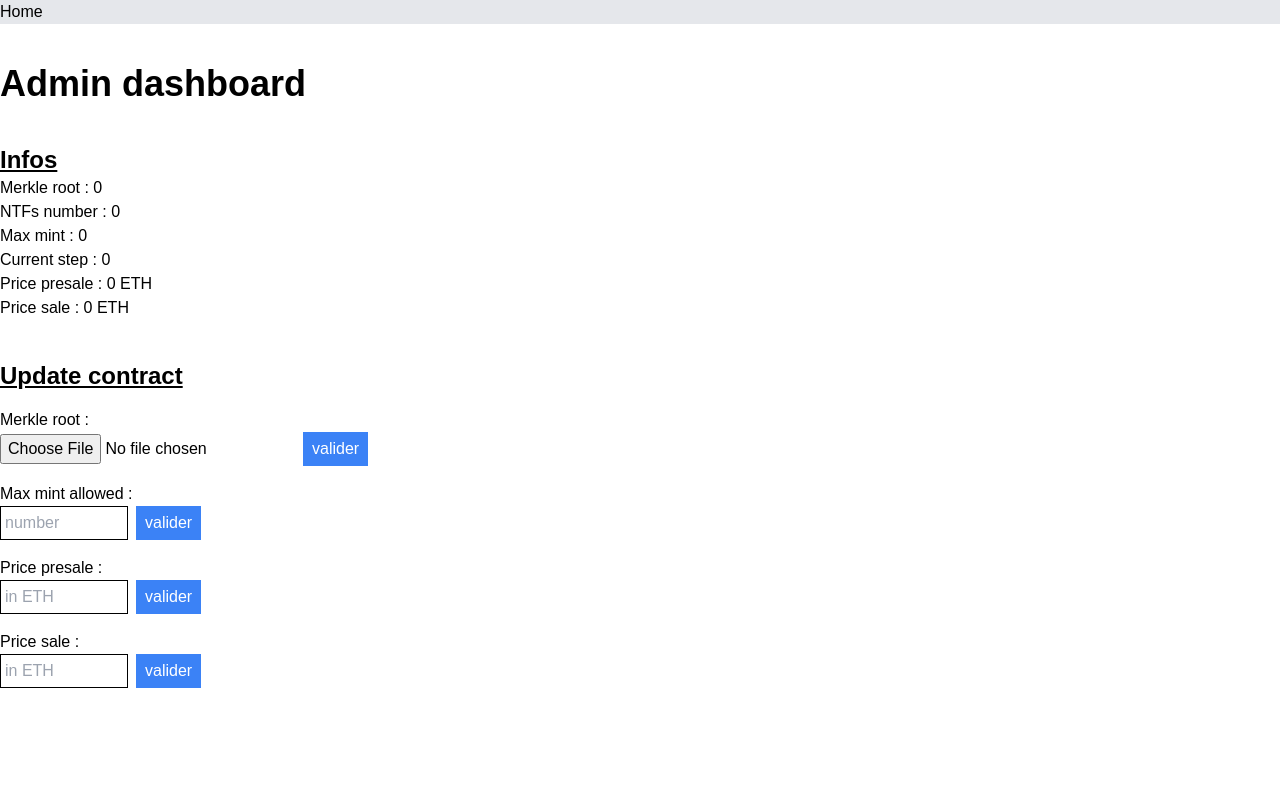
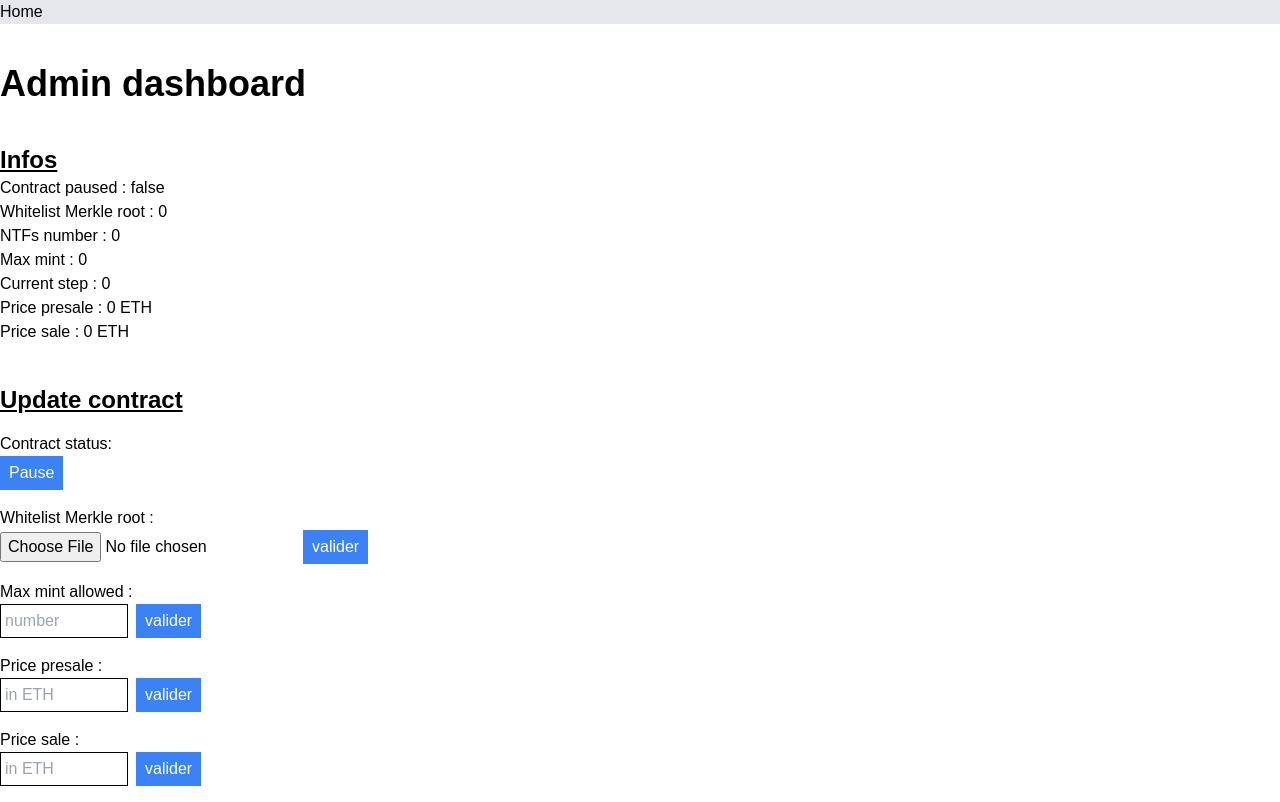
Before and after one commit to Kazimir42/Kazi_dApp_nft, a React (Create React App) app in the folder reactapp/: page /admin in a window 1280 px wide. Built offline with nearby package versions, Linux system fonts and the light colour scheme; the HTML template or start-up script is replaced by a standard one.

Commit message:
can paused contract

```diff
--- a/reactapp/src/pages/Admin.js
+++ b/reactapp/src/pages/Admin.js
@@ -3,7 +3,6 @@ import {BigNumber, ethers} from 'ethers';
 import Contract from '../artifacts/contracts/Character.sol/Character.json'
 const { MerkleTree } = require("merkletreejs");
 const keccak256 = require("keccak256");
-const tokens = require("./tokens.json");
 
 const address = "0xe7f1725E7734CE288F8367e1Bb143E90bb3F0512";
 
@@ -15,10 +14,65 @@ function Admin() {
     const [priceSale, setPriceSale] = useState(0)
     const [merkleRoot, setMerkleRoot] = useState(0)
     const [tokensFile, setTokensFile] = useState(0)
+    const [paused, setPaused] = useState(false)
 
     useEffect(() => {
         getData();
     }, [])
+
+
+
+    async function getData() {
+        if (typeof window.ethereum !== 'undefined') {
+            let chainId = await window.ethereum.request({method: 'eth_chainId'})
+            if (chainId === "0x1" || chainId === "0x3" || chainId === "0x4" || chainId === "0x5" || chainId === "0x2a" || chainId === "0x539") {
+                const provider = new ethers.providers.Web3Provider(window.ethereum);
+                //get the contract
+                const contract = new ethers.Contract(address, Contract.abi, provider);
+                try {
+                    //call functions to gets data in contract
+                    const totalNft = await contract.MAX_SUPPLY();
+                    const maxMint = await contract.max_mint_allowed();
+                    const step = await contract.sellingStep();
+                    const pricePresale = await contract.pricePresale();
+                    const priceSale = await contract.priceSale();
+                    const merkleRoot = await contract.merkleRoot();
+                    const paused = await contract.paused();
+
+                    setTotalNft(Number(totalNft))
+                    setMaxMint(Number(maxMint))
+                    setCurrentStep(step)
+                    setPricePresale(ethers.utils.formatEther(Number(pricePresale)))
+                    setPriceSale(ethers.utils.formatEther(Number(priceSale)))
+                    setMerkleRoot(merkleRoot)
+                    setPaused(paused)
+
+                }catch(error) {
+                    console.log(error)
+                }
+            }
+        }
+    }
+
+
+    async function pausedContract(boolean) {
+        if (typeof window.ethereum !== 'undefined') {
+            let chainId = await window.ethereum.request({method: 'eth_chainId'})
+            if (chainId === "0x1" || chainId === "0x3" || chainId === "0x4" || chainId === "0x5" || chainId === "0x2a" || chainId === "0x539") {
+                const provider = new ethers.providers.Web3Provider(window.ethereum);
+                const signer = provider.getSigner();
+                //get the contract
+                const contract = new ethers.Contract(address, Contract.abi, signer);
+                try {
+                    //update contract
+                    contract.setPaused(boolean)
+                } catch (error) {
+                    console.log(error)
+                }
+            }
+        }
+    }
+
 
 
     function uploadFile(event) {
@@ -52,39 +106,6 @@ function Admin() {
                 try {
                     //update contract
                     contract.changeMerkleRoot(root)
-                }catch(error) {
-                    console.log(error)
-                }
-            }
-        }
-
-
-    }
-
-
-    async function getData() {
-        if (typeof window.ethereum !== 'undefined') {
-            let chainId = await window.ethereum.request({method: 'eth_chainId'})
-            if (chainId === "0x1" || chainId === "0x3" || chainId === "0x4" || chainId === "0x5" || chainId === "0x2a" || chainId === "0x539") {
-                const provider = new ethers.providers.Web3Provider(window.ethereum);
-                //get the contract
-                const contract = new ethers.Contract(address, Contract.abi, provider);
-                try {
-                    //call functions to gets data in contract
-                    const totalNft = await contract.MAX_SUPPLY();
-                    const maxMint = await contract.max_mint_allowed();
-                    const step = await contract.sellingStep();
-                    const pricePresale = await contract.pricePresale();
-                    const priceSale = await contract.priceSale();
-                    const merkleRoot = await contract.merkleRoot();
-
-                    setTotalNft(Number(totalNft))
-                    setMaxMint(Number(maxMint))
-                    setCurrentStep(step)
-                    setPricePresale(ethers.utils.formatEther(Number(pricePresale)))
-                    setPriceSale(ethers.utils.formatEther(Number(priceSale)))
-                    setMerkleRoot(merkleRoot)
-
                 }catch(error) {
                     console.log(error)
                 }
@@ -145,7 +166,8 @@ function Admin() {
 
             <div className="mt-10">
                 <h2 className="text-2xl font-bold underline">Infos</h2>
-                <p>Merkle root : {merkleRoot}</p>
+                <p>Contract paused : {paused?'true':'false'}</p>
+                <p>Whitelist Merkle root : {merkleRoot}</p>
                 <p>NTFs number : {totalNft}</p>
                 <p>Max mint : {maxMint}</p>
                 <p>Current step : {currentStep}</p>
@@ -156,7 +178,18 @@ function Admin() {
             <div className="mt-10">
                 <h2 className="text-2xl font-bold underline">Update contract</h2>
                 <div className="my-4">
-                    <p>Merkle root :</p>
+                    <p>Contract status:</p>
+
+                    {
+                        paused
+                            ?
+                            <button className="bg-blue-500 text-white px-2 hover:bg-blue-600 p-1 border border-blue-500" onClick={() => pausedContract(false)}>Unpause</button>
+                            :
+                            <button className="bg-blue-500 text-white px-2 hover:bg-blue-600 p-1 border border-blue-500" onClick={() => pausedContract(true)}>Pause</button>
+                    }
+                </div>
+                <div className="my-4">
+                    <p>Whitelist Merkle root :</p>
                     <input type="file" name="file" onChange={uploadFile} />
 
                     <button className="bg-blue-500 text-white px-2 hover:bg-blue-600 p-1 border border-blue-500" onClick={newMerkleRoot}>valider</button>
--- a/reactapp/src/pages/tokens.json
+++ /dev/null
@@ -1,14 +0,0 @@
-[
-  {
-    "address": "0xf39Fd6e51aad88F6F4ce6aB8827279cffFb92266"
-  },
-  {
-    "address": "0x70997970C51812dc3A010C7d01b50e0d17dc79C8"
-  },
-  {
-    "address": "0x3C44CdDdB6a900fa2b585dd299e03d12FA4293BC"
-  },
-  {
-    "address": "0xC5eE86ddC2A8aA2a8578A1c6d5EAe43c95eb09d5"
-  }
-]
```
